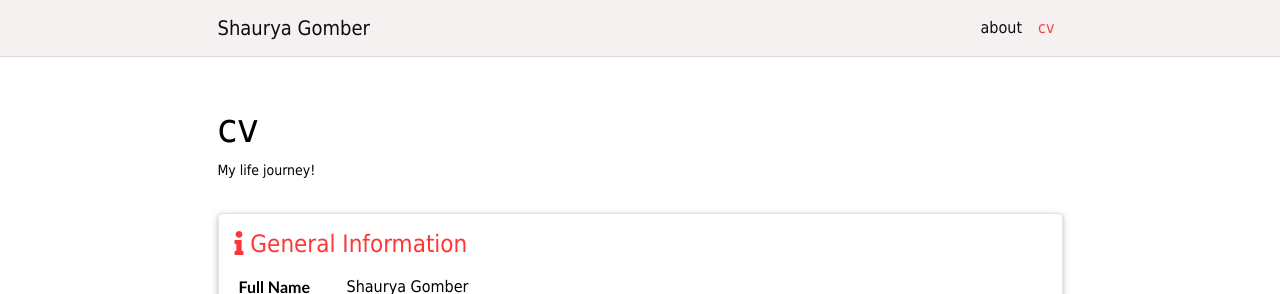
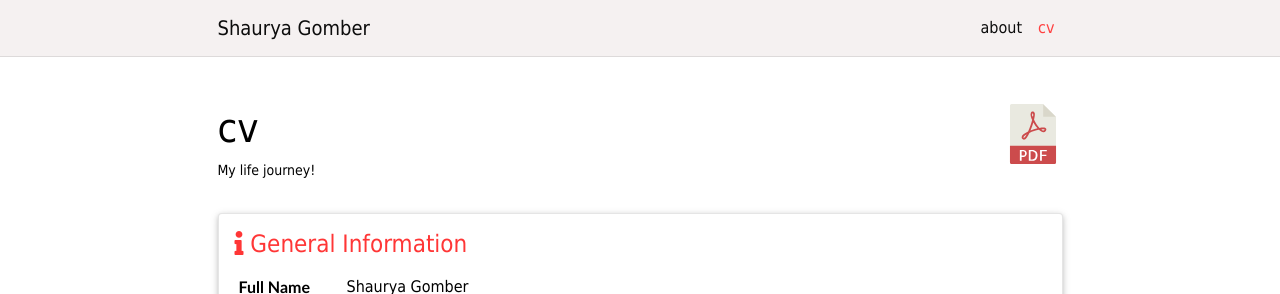
Before and after one commit to sgomber/sgomber.github.io, a Jekyll site: the page built from _pages/cv.md, in a window 1280 px wide. Shown: the top 294 px of the page. Built offline with Jekyll 4.4.1, drawn with Linux system fonts in a browser that asks for light colours; comment, search, counter and statistics services are not loaded; a style sheet for code colours, icons or effects is not loaded.

Commit message:
Minor bug fix in cv.html

```diff
--- a/_layouts/cv.html
+++ b/_layouts/cv.html
@@ -5,7 +5,7 @@ layout: default
         <div class="post">
 
           <header class="post-header">
-            <h1 class="post-title">{{ page.title }} {% if page.cv_pdf %}<a href="{{ page.resume_pdf | prepend: 'assets/pdf/' | relative_url}}" target="_blank" rel="noopener noreferrer" class="float-right"><img height="60px" src="/assets/img/pdf_icon.svg"></a>{% endif %}</h1>
+            <h1 class="post-title">{{ page.title }} {% if page.resume_pdf %}<a href="{{ page.resume_pdf | prepend: 'assets/pdf/' | relative_url}}" target="_blank" rel="noopener noreferrer" class="float-right"><img height="60px" src="/assets/img/pdf_icon.svg"></a>{% endif %}</h1>
             <p class="post-description">{{ page.description }}</p>
           </header>
 
```
